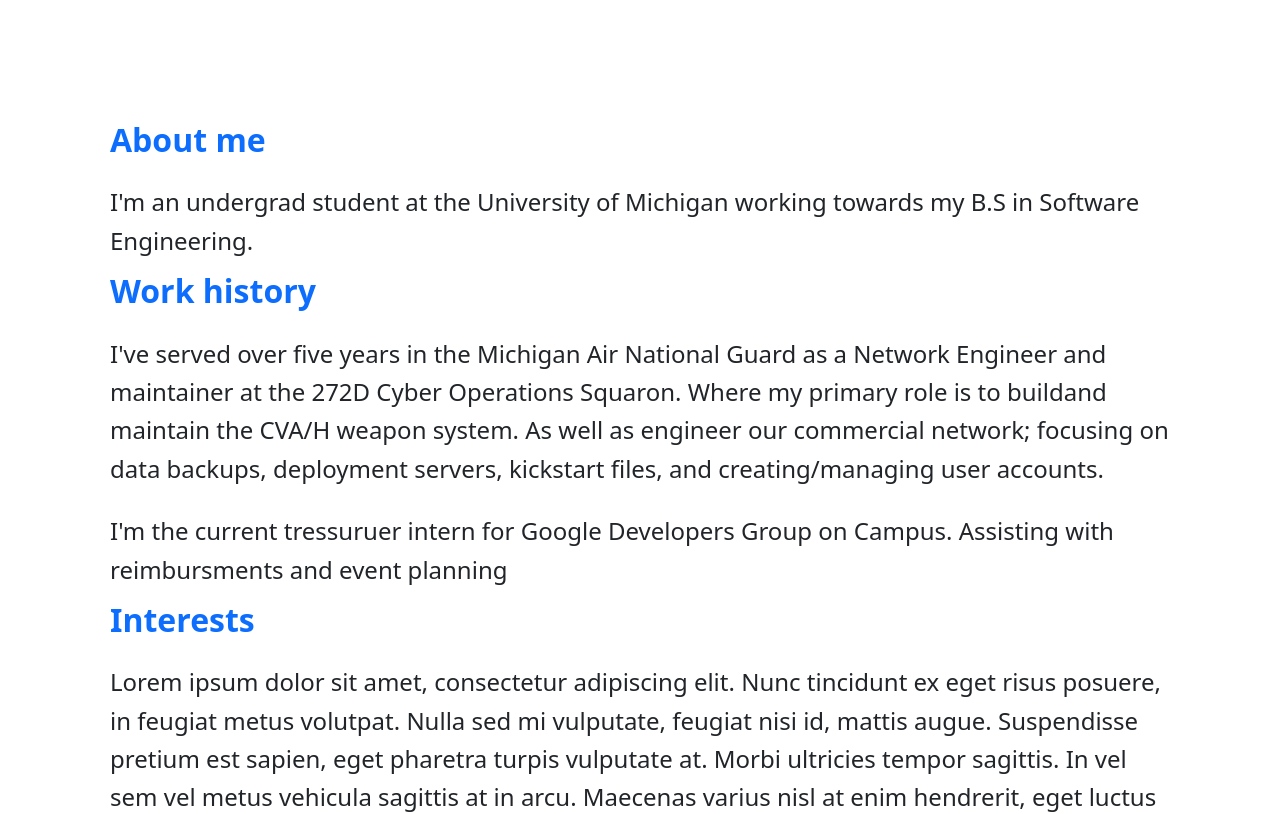
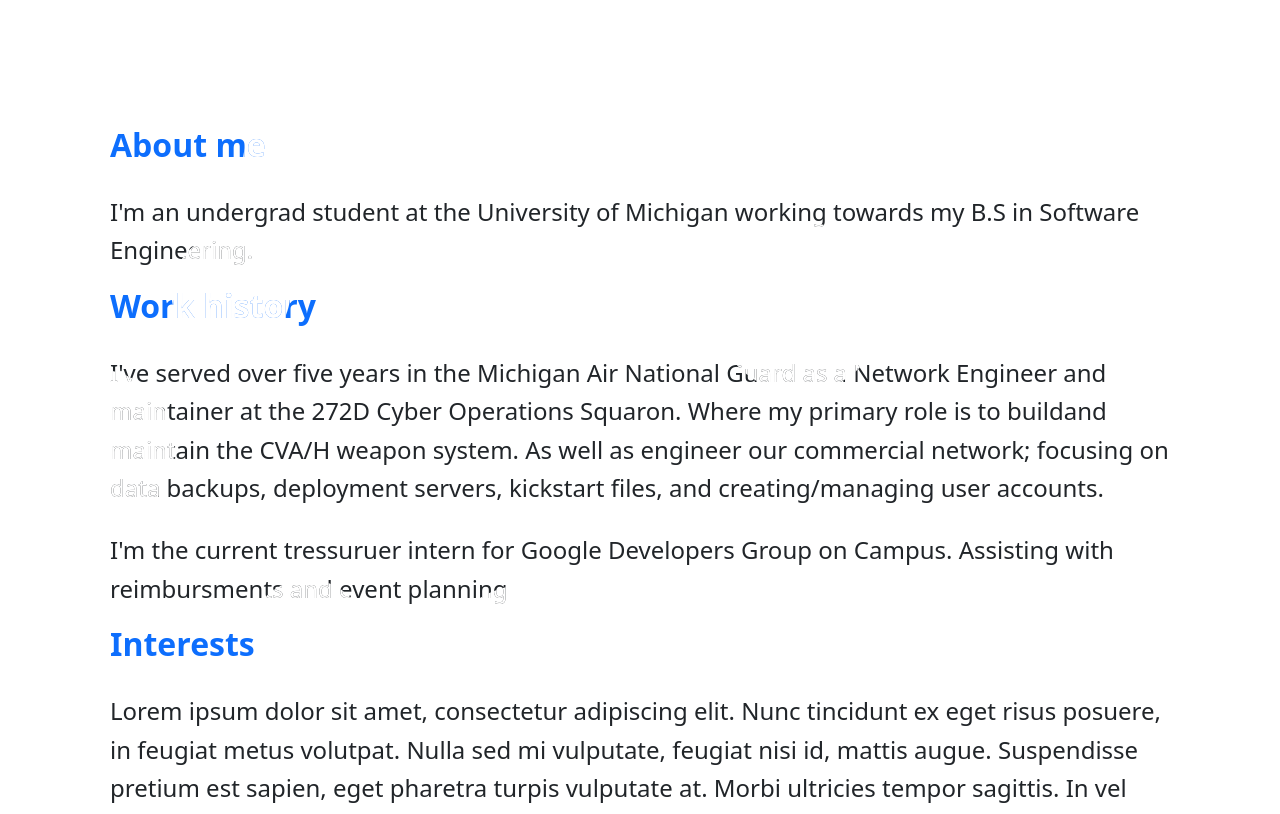
Before and after one commit to Aaron4554/web-portfolio, a React (Vite) app in the folder frontend/: page / in a window 1280 px wide. Shown: the part 740-1554 px from the top of the page. Built offline with nearby package versions, Linux system fonts and the light colour scheme.

Commit message:
Make Bio text react to bubbles

```diff
--- a/frontend/src/components/Bio.tsx
+++ b/frontend/src/components/Bio.tsx
@@ -1,29 +1,30 @@
+import Ink from "./Ink";
 import "./Bio.css";
 
 function Bio() {
   return (
     <section id="bio" className="bio">
       <div className="bio__inner">
-        <h2 className="bio__section">About me</h2>
-        <p className="bio__text">
+        <Ink className="bio__section">About me</Ink>
+        <Ink className="bio__text">
           I'm an undergrad student at the University of Michigan working towards
           my B.S in Software Engineering.
-        </p>
-        <h3 className="bio__section">Work history</h3>
-        <p className="bio__text">
+        </Ink>
+        <Ink className="bio__section">Work history</Ink>
+        <Ink className="bio__text">
           I've served over five years in the Michigan Air National Guard as a
           Network Engineer and maintainer at the 272D Cyber Operations Squaron.
           Where my primary role is to buildand maintain the CVA/H weapon system.
           As well as engineer our commercial network; focusing on data backups,
           deployment servers, kickstart files, and creating/managing user
           accounts.
-        </p>
-        <p className="bio__text">
+        </Ink>
+        <Ink className="bio__text">
           I'm the current tressuruer intern for Google Developers Group on
           Campus. Assisting with reimbursments and event planning
-        </p>
-        <h3 className="bio__section">Interests</h3>
-        <p className="bio__text">
+        </Ink>
+        <Ink className="bio__section">Interests</Ink>
+        <Ink className="bio__text">
           Lorem ipsum dolor sit amet, consectetur adipiscing elit. Nunc
           tincidunt ex eget risus posuere, in feugiat metus volutpat. Nulla sed
           mi vulputate, feugiat nisi id, mattis augue. Suspendisse pretium est
@@ -71,7 +72,7 @@ function Bio() {
           est. Nullam convallis purus ac nulla sollicitudin molestie. Mauris
           rutrum pretium rutrum. Pellentesque quis euismod metus. Integer
           viverra commodo velit non fermentum.
-        </p>
+        </Ink>
       </div>
     </section>
   );
```
